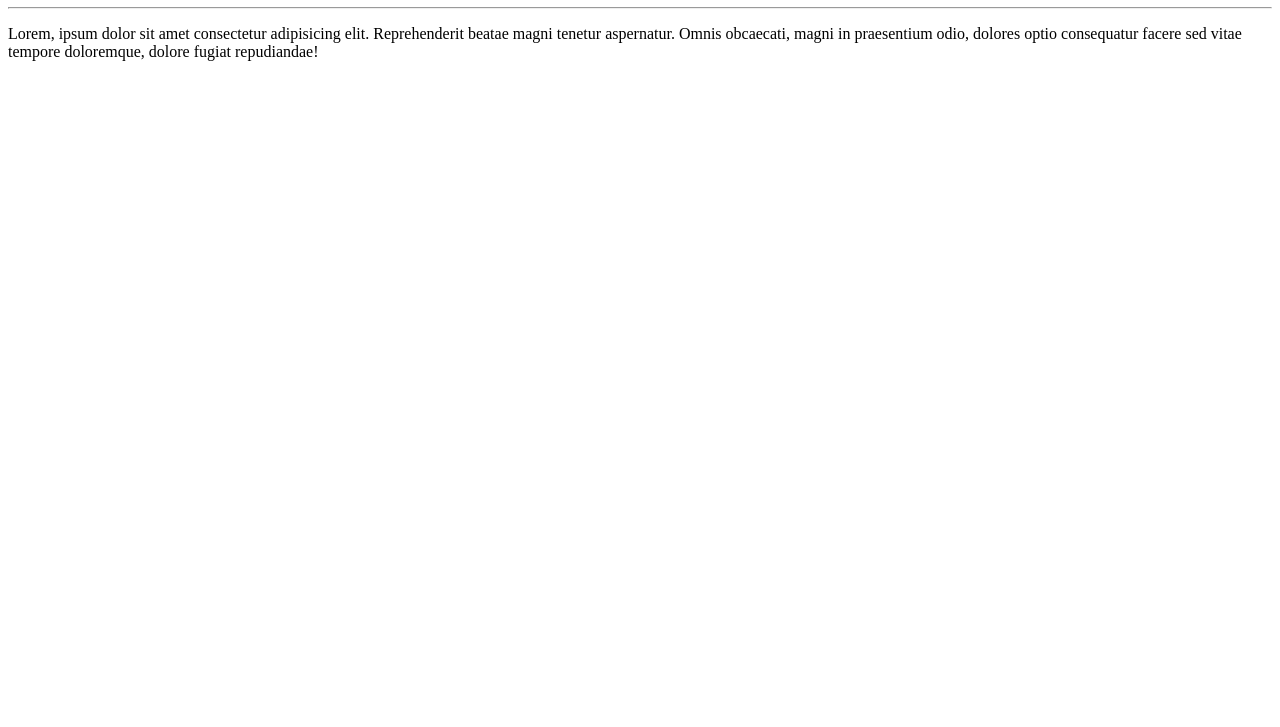
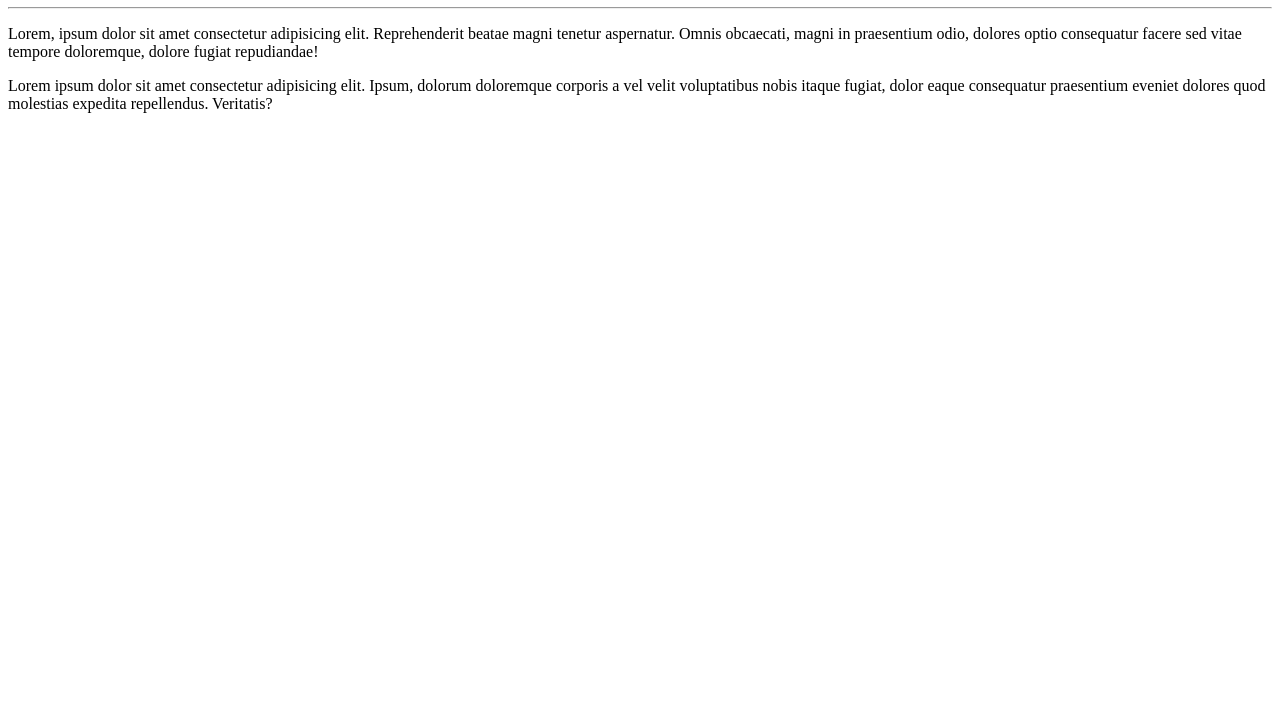
Before and after one commit to lucasjaguezeski/Ola-Mundo, a plain HTML site: page site-exemplo/index.html in a window 1280 px wide. Shown: the part 73-800 px from the top of the page. Drawn offline with Linux system fonts and the light colour scheme.

Commit message:
adicionei um parágrafo

```diff
--- a/site-exemplo/index.html
+++ b/site-exemplo/index.html
@@ -9,5 +9,6 @@
     <h1>Olá, Mundo!</h1>
     <hr>
     <p>Lorem, ipsum dolor sit amet consectetur adipisicing elit. Reprehenderit beatae magni tenetur aspernatur. Omnis obcaecati, magni in praesentium odio, dolores optio consequatur facere sed vitae tempore doloremque, dolore fugiat repudiandae!</p>
+    <p>Lorem ipsum dolor sit amet consectetur adipisicing elit. Ipsum, dolorum doloremque corporis a vel velit voluptatibus nobis itaque fugiat, dolor eaque consequatur praesentium eveniet dolores quod molestias expedita repellendus. Veritatis?</p>
 </body>
 </html>
```
